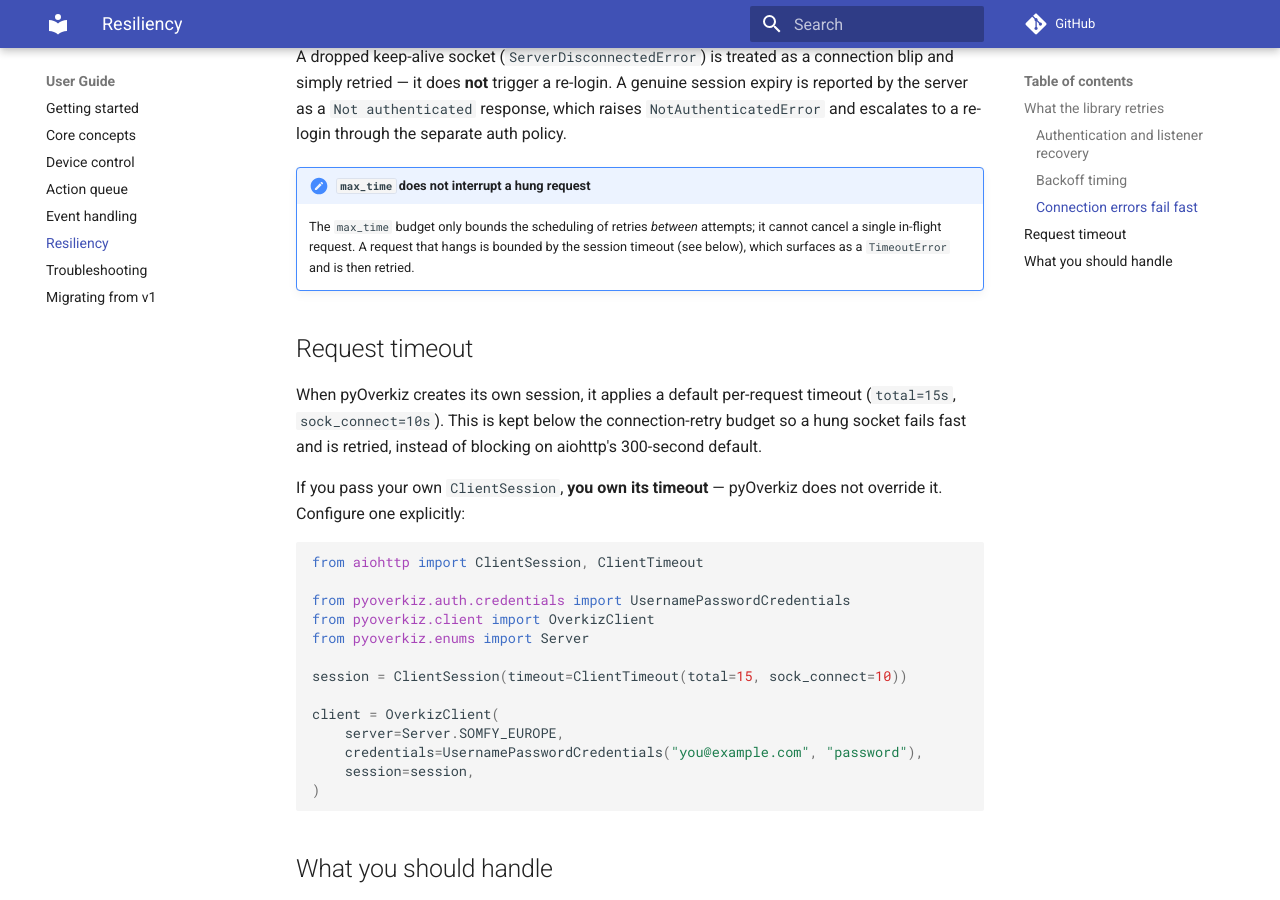
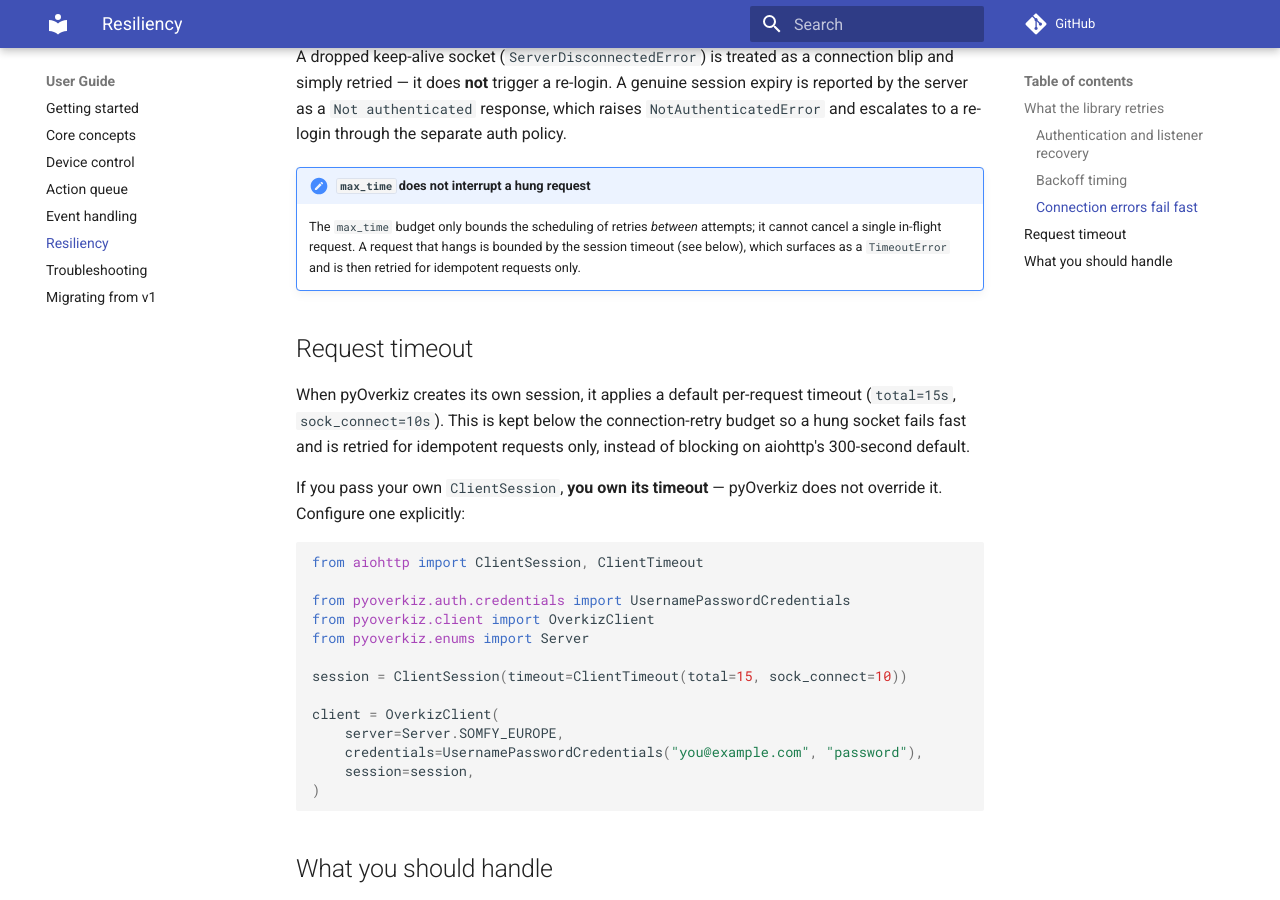
Before and after one commit to iMicknl/python-overkiz-api, an MkDocs documentation site: the page built from docs/resiliency.md, in a window 1280 px wide and 900 px high, scrolled down 1911 px. Built offline with MkDocs 1.6.1 and Material for MkDocs 9.7.7, drawn with Linux system fonts in a browser that asks for light colours; comment, search, counter and statistics services are not loaded.

Commit message:
docs: Qualify timeout retries as idempotent-only

```diff
--- a/docs/resiliency.md
+++ b/docs/resiliency.md
@@ -68,14 +68,15 @@
 !!! note "`max_time` does not interrupt a hung request"
     The `max_time` budget only bounds the scheduling of retries *between* attempts; it
     cannot cancel a single in-flight request. A request that hangs is bounded by the
-    session timeout (see below), which surfaces as a `TimeoutError` and is then retried.
+    session timeout (see below), which surfaces as a `TimeoutError` and is then retried
+    for idempotent requests only.
 
 ## Request timeout
 
 When pyOverkiz creates its own session, it applies a default per-request timeout
 (`total=15s`, `sock_connect=10s`). This is kept below the connection-retry budget so a
-hung socket fails fast and is retried, instead of blocking on aiohttp's 300-second
-default.
+hung socket fails fast and is retried for idempotent requests only, instead of blocking
+on aiohttp's 300-second default.
 
 If you pass your own `ClientSession`, **you own its timeout** — pyOverkiz does not
 override it. Configure one explicitly:
```
